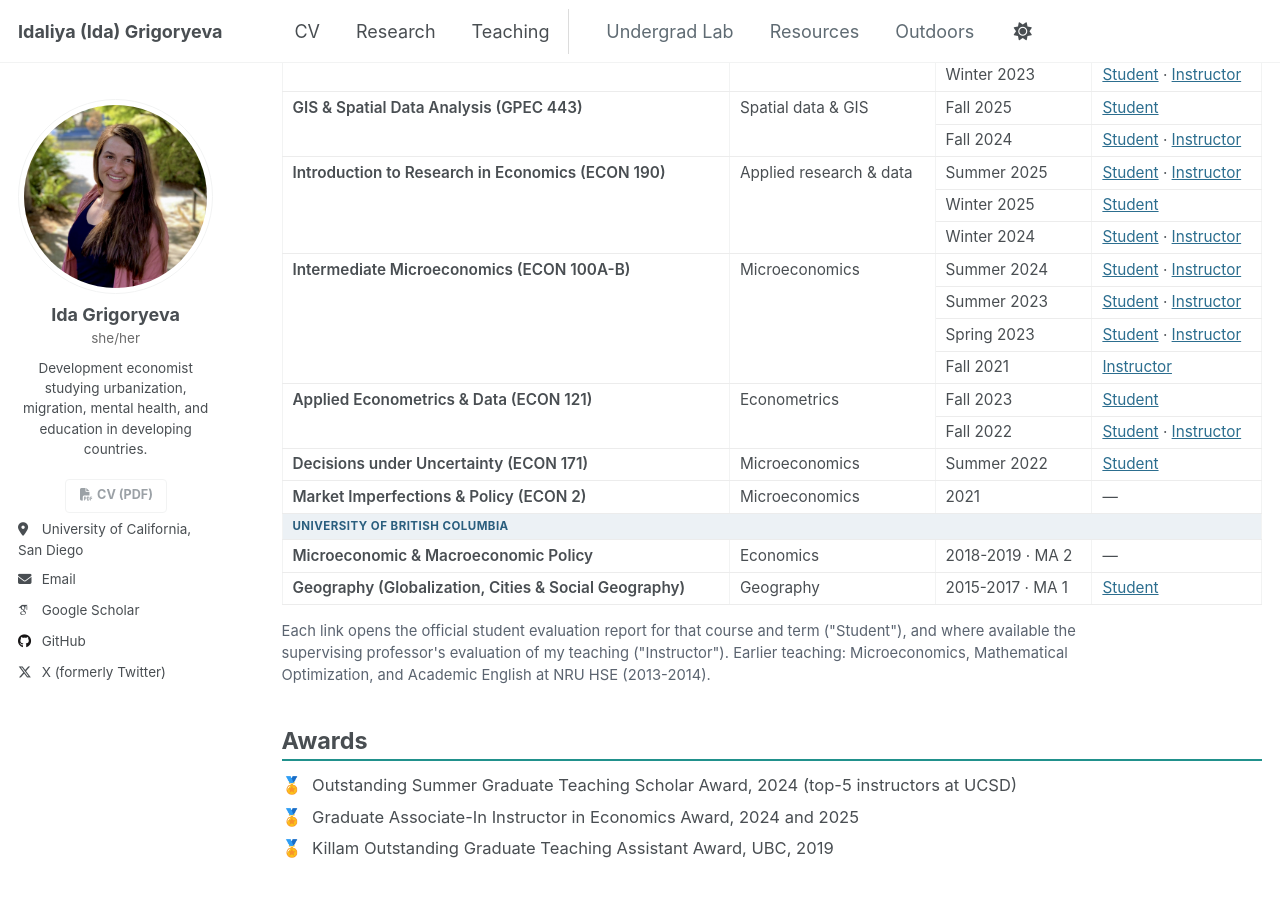
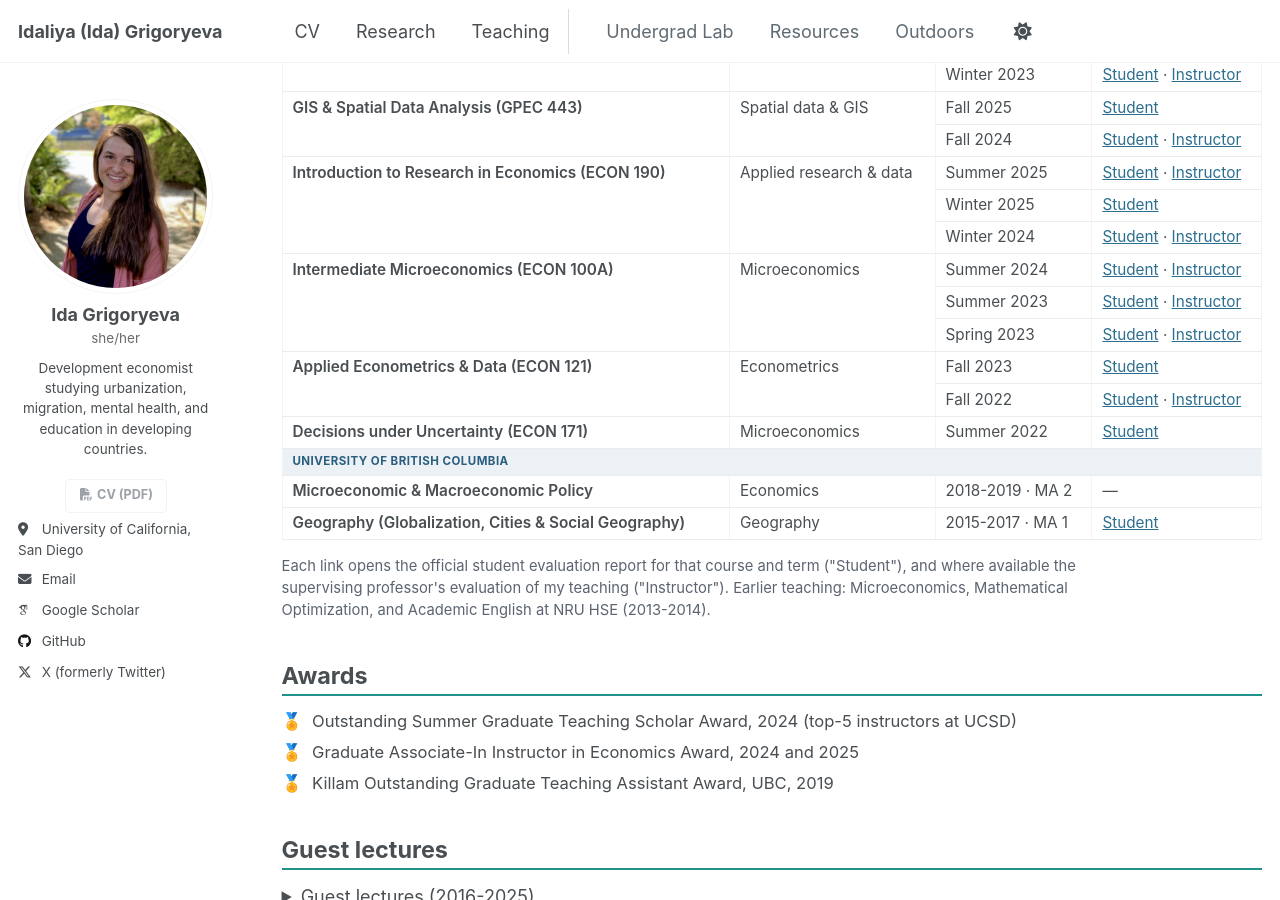
Before and after one commit to idagri/idagri.github.io, a Jekyll site: the page built from _pages/teaching.md, in a window 1280 px wide and 900 px high, scrolled down 793 px. Built offline with Jekyll 4.4.1, drawn with Linux system fonts in a browser that asks for light colours; some web fonts are replaced; a script that is not in the unit is left out.

Commit message:
Teaching: drop grader-only entries (ECON 100B Fall 2021, ECON 2 Market Imperfections 2021); relabel the Intermediate Micro group ECON 100A-B -> 100A (no 100B TA rows remain)
Co-Authored-By: Claude Fable 5 <noreply@anthropic.com>

```diff
--- a/_pages/teaching.md
+++ b/_pages/teaching.md
@@ -83,17 +83,14 @@ I have been the **instructor of record** (Associate Instructor) for my own cours
 <tr><td class="yr">Winter 2025</td><td class="evlinks"><a href="/files/evals/eval-ta-econ190-wi2025.pdf">Student</a></td></tr>
 <tr><td class="yr">Winter 2024</td><td class="evlinks"><a href="/files/evals/eval-ta-econ190-wi2024.pdf">Student</a> · <a href="/files/evals/eval-prof-econ190-wi2024.pdf">Instructor</a></td></tr>
 
-<tr><td rowspan="4" class="c-name">Intermediate Microeconomics (ECON 100A-B)</td><td rowspan="4">Microeconomics</td><td class="yr">Summer 2024</td><td class="evlinks"><a href="/files/evals/eval-ta-econ100a-su2024.pdf">Student</a> · <a href="/files/evals/eval-prof-econ100a-su2024.pdf">Instructor</a></td></tr>
+<tr><td rowspan="3" class="c-name">Intermediate Microeconomics (ECON 100A)</td><td rowspan="3">Microeconomics</td><td class="yr">Summer 2024</td><td class="evlinks"><a href="/files/evals/eval-ta-econ100a-su2024.pdf">Student</a> · <a href="/files/evals/eval-prof-econ100a-su2024.pdf">Instructor</a></td></tr>
 <tr><td class="yr">Summer 2023</td><td class="evlinks"><a href="/files/evals/eval-ta-econ100a-su2023.pdf">Student</a> · <a href="/files/evals/eval-prof-econ100a-su2023.pdf">Instructor</a></td></tr>
 <tr><td class="yr">Spring 2023</td><td class="evlinks"><a href="/files/evals/eval-ta-econ100a-sp2023.pdf">Student</a> · <a href="/files/evals/eval-prof-econ100a-sp2023.pdf">Instructor</a></td></tr>
-<tr><td class="yr">Fall 2021</td><td class="evlinks"><a href="/files/evals/eval-prof-econ100b-fa2021.pdf">Instructor</a></td></tr>
 
 <tr><td rowspan="2" class="c-name">Applied Econometrics &amp; Data (ECON 121)</td><td rowspan="2">Econometrics</td><td class="yr">Fall 2023</td><td class="evlinks"><a href="/files/evals/eval-ta-econ121-fa2023.pdf">Student</a></td></tr>
 <tr><td class="yr">Fall 2022</td><td class="evlinks"><a href="/files/evals/eval-ta-econ121-fa2022.pdf">Student</a> · <a href="/files/evals/eval-prof-econ121-fa2022.pdf">Instructor</a></td></tr>
 
 <tr><td class="c-name">Decisions under Uncertainty (ECON 171)</td><td>Microeconomics</td><td class="yr">Summer 2022</td><td class="evlinks"><a href="/files/evals/eval-ta-econ171-su2022.pdf">Student</a></td></tr>
-
-<tr><td class="c-name">Market Imperfections &amp; Policy (ECON 2)</td><td>Microeconomics</td><td class="yr">2021</td><td>—</td></tr>
 
 <tr class="grp"><td colspan="4">University of British Columbia</td></tr>
 <tr><td class="c-name">Microeconomic &amp; Macroeconomic Policy</td><td>Economics</td><td class="yr">2018-2019 · MA 2</td><td>—</td></tr>
```
